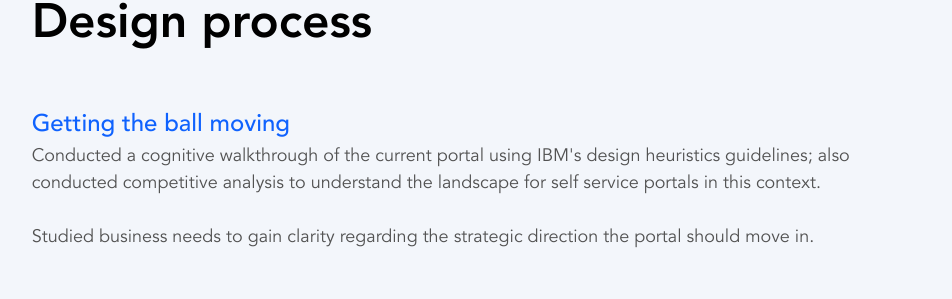
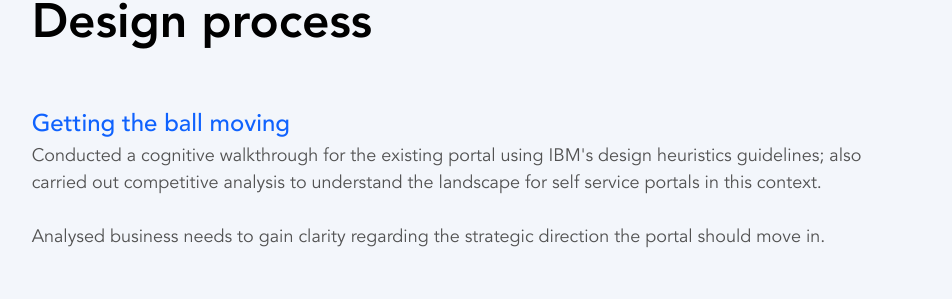
Before and after one commit to Rishab2000/Design-Portfolio, a React (Create React App) app: page /#/self-service-portal in a window 1280 px wide. Shown: the part 2464-2763 px from the top of the page, without its empty margins (75-1027 px from the left). Built offline with nearby package versions, Linux system fonts and the light colour scheme.

Commit message:
self service portal

```diff
--- a/src/content/selfServicePortal/selfServicePortal.js
+++ b/src/content/selfServicePortal/selfServicePortal.js
@@ -160,12 +160,12 @@ const SelfServicePortal = (props) => {
           heading="Getting the ball moving"
           desc={
             <span>
-              Conducted a cognitive walkthrough of the current portal using
-              IBM's design heuristics guidelines; also conducted competitive
+              Conducted a cognitive walkthrough for the existing portal using
+              IBM's design heuristics guidelines; also carried out competitive
               analysis to understand the landscape for self service portals in
               this context.
               <br /> <br />
-              Studied business needs to gain clarity regarding the strategic
+              Analysed business needs to gain clarity regarding the strategic
               direction the portal should move in.
               {/* would fit into the self
               service portal story */}
```
